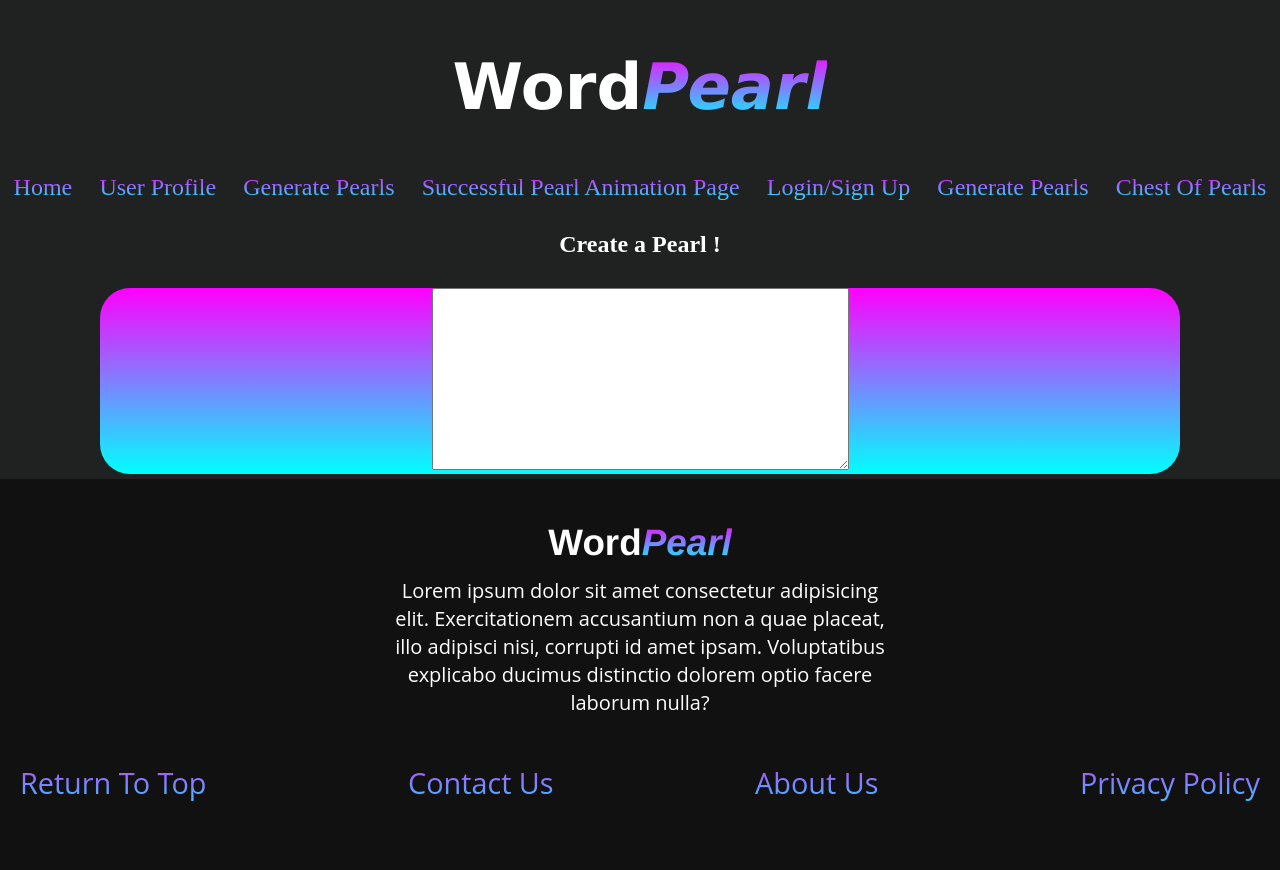
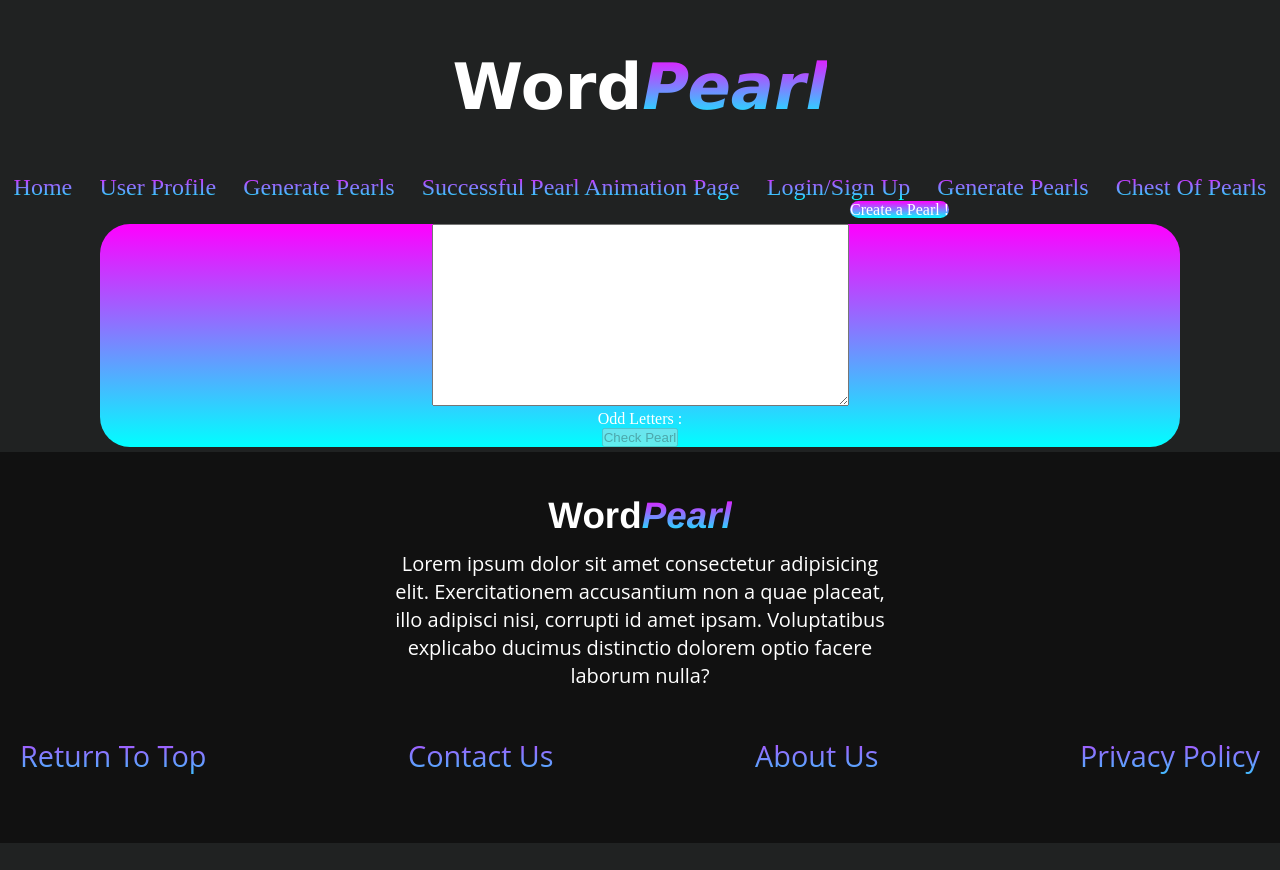
Before and after one commit to Ikrambo92/WordPearl-Frontend, a React (Create React App) app in the folder wordpearl/: page /PearlGenerator in a window 1280 px wide. After the commit the page ends 843 px from the top, so only its background shows below. Built offline with nearby package versions, Linux system fonts and the light colour scheme.

Commit message:
Pearl Generator in progress

```diff
--- a/wordpearl/src/Components/PearlGenerator.css
+++ b/wordpearl/src/Components/PearlGenerator.css
@@ -5,7 +5,6 @@ PearlGenerator, h2 {
     /* background-color: aqua; */
 justify-content: center;
 }
-
 PearlGenerator, form {
     cursor: crosshair;
     flex: auto;
@@ -19,3 +18,11 @@ PearlGenerator, form {
 justify-content: center;
 border-radius: 30px;
 }
+PearlGenerator, label {
+    margin-left: 850px;
+    flex: auto;
+    text-align: center;
+    background: linear-gradient(180deg, magenta, cyan);
+justify-content: center;
+border-radius: 30px;
+}
--- a/wordpearl/src/Components/PearlGenerator.jsx
+++ b/wordpearl/src/Components/PearlGenerator.jsx
@@ -1,26 +1,25 @@
 import React from 'react'
 import './PearlGenerator.css'
 import { useState } from 'react';
-
-
-
+import pearlCheck from './pearlCheckFuc'
 const PearlGenerator = ()=> {
-
     const [pearl, setPearl] = useState('');
-
-    // const handleChange = event => {
-    //     setPearl(event.target.value);
-
+    const [oddLetters, setOddLetters] = useState('')
+    const [isSuccessful, setisSuccessful] = useState(false)
+    const handleSubmit = event => {
+        event.preventDefault()
+        setPearl(event.target.value);
+        setOddLetters(pearlCheck(pearl))
+        setPearl('')
+    }
 return <div className='pearlGenerator'>
-    <p className='pearlGenerator'>
-    <h2 className='pearlGenerator'>Create a Pearl !</h2>
-    <form action="">
-        <textarea name="" id="pearl" cols="50" rows="12" value={pearl}></textarea>
+    <label className='pearlGenerator'>Create a Pearl !</label>
+    <form onSubmit={handleSubmit}>
+        <textarea name="pearl" id="pearl" cols="50" rows="12"
+        value={pearl} onChange={(event)=> setPearl(event.target.value)}></textarea>
+        <p> Odd Letters : {oddLetters}</p>
+    <button disabled={!isSuccessful} type='submit'> Check Pearl </button>
     </form>
-    </p>
 </div>
-
-
 }
-
 export default PearlGenerator;
```
